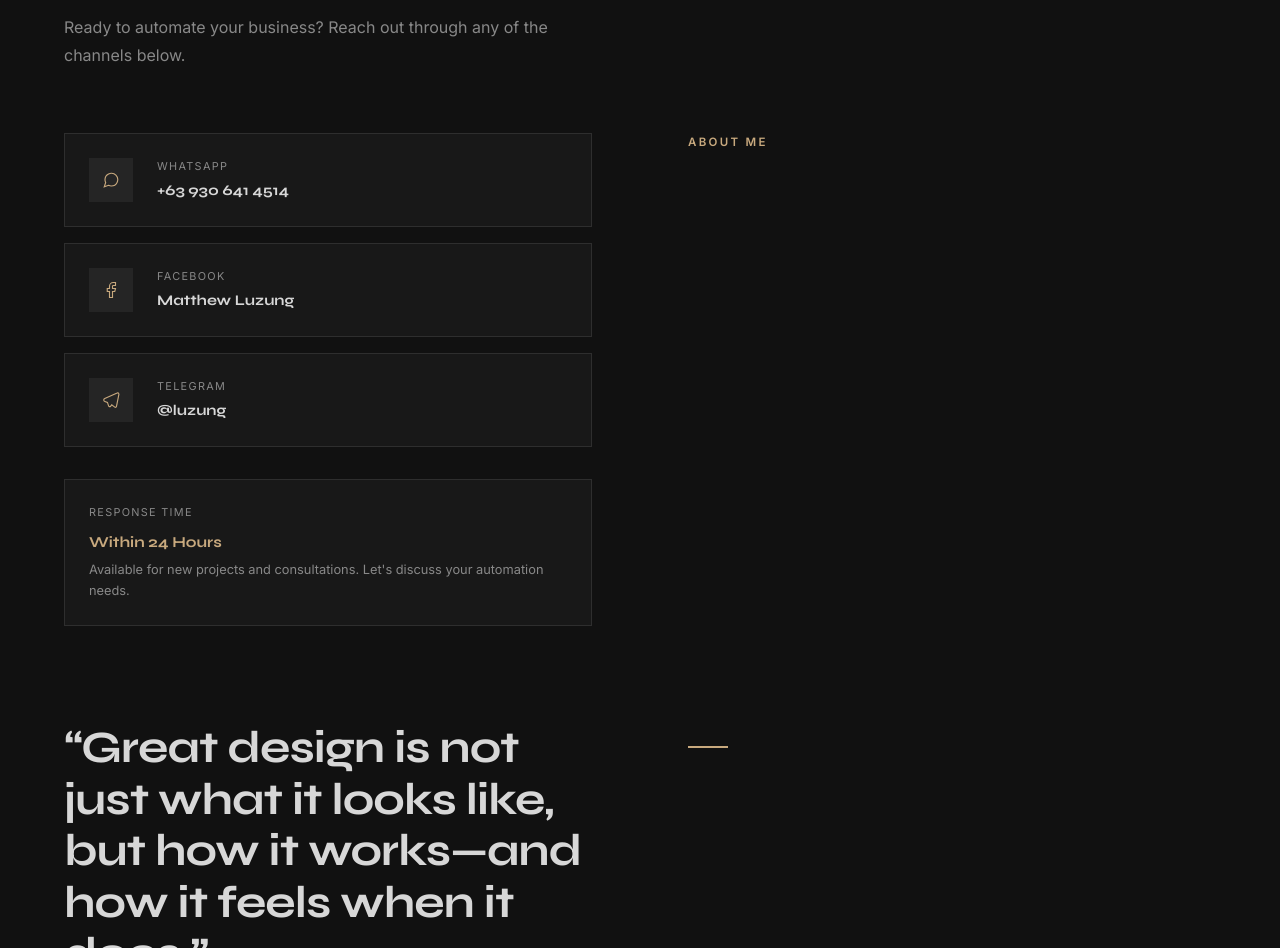
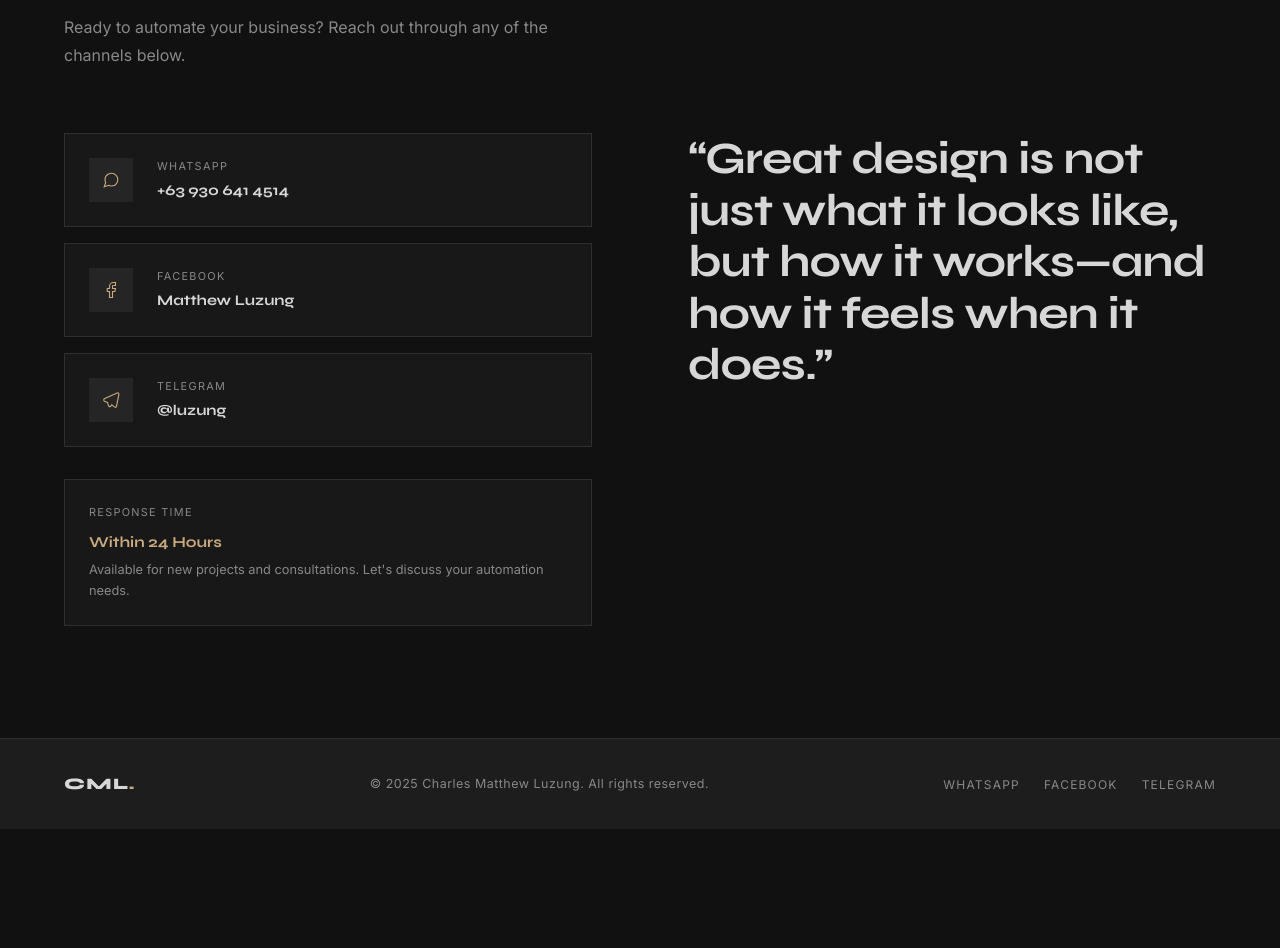
Before and after one commit to chogodess/portfolio, a plain HTML site: page index.html in a window 1280 px wide. Shown: the part 5660-6608 px from the top of the page. After the commit the page ends 6489 px from the top, so only its background shows below. Drawn offline with Linux system fonts and the light colour scheme.

Commit message:
Update index.html

```diff
--- a/index.html
+++ b/index.html
@@ -1649,9 +1649,9 @@
             </div>
           </div>
         </div>
-        <div class="section-label">About Me</div>
+        <div>
           <h2 class="section-title">“Great design is not just what it looks like, but how it works—and how it feels when it does.”</h2>
-          <div class="divider"></div>
+        </div>
     </section>
 
     <!-- ─── FOOTER ─── -->
```
